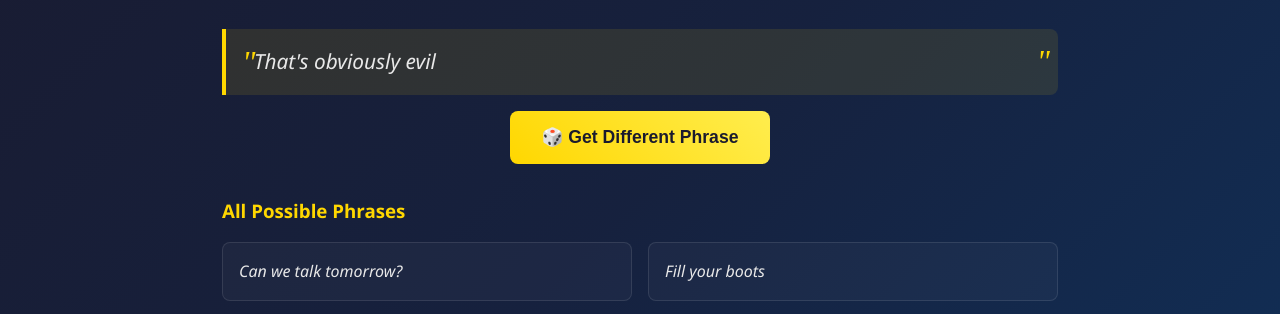
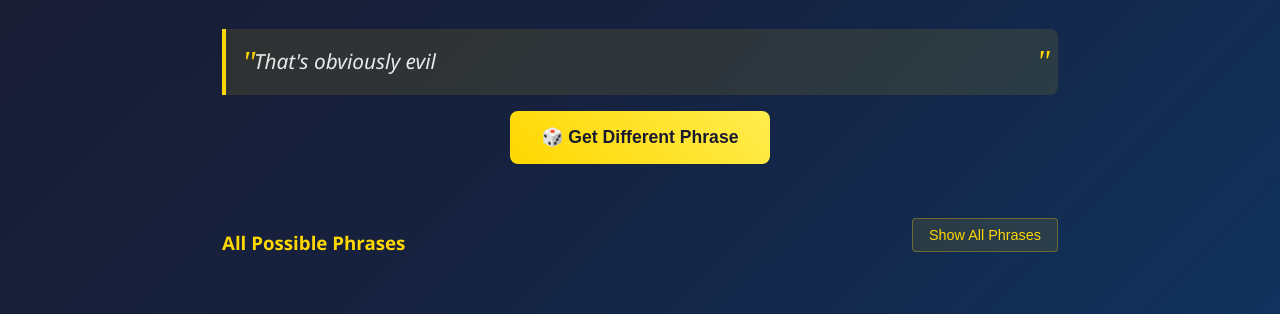
Before and after one commit to chizmeeple/arcane-scripts-suggestions, a plain HTML site: page yaggababble/index.html in a window 1280 px wide. Shown: the part 431-745 px from the top of the page. Drawn offline with Linux system fonts and the light colour scheme.

Commit message:
feat: add Show/Hide all phrases button

```diff
--- a/yaggababble/index.html
+++ b/yaggababble/index.html
@@ -282,6 +282,32 @@
           transform: translateY(-2px);
         }
 
+        .phrases-header {
+          display: flex;
+          justify-content: space-between;
+          align-items: center;
+          margin: 2rem 0 1rem 0;
+        }
+
+        .phrases-header h3 {
+          margin: 0;
+        }
+
+        .toggle-button {
+          background: rgba(255, 215, 0, 0.1);
+          border: 1px solid rgba(255, 215, 0, 0.3);
+          color: #ffd700;
+          padding: 0.5rem 1rem;
+          border-radius: 4px;
+          cursor: pointer;
+          font-size: 0.9rem;
+          transition: all 0.3s ease;
+        }
+
+        .toggle-button:hover {
+          background: rgba(255, 215, 0, 0.2);
+        }
+
         footer {
         text-align: center;
         margin-top: 3rem;
@@ -340,8 +366,13 @@
        </button>
 
        <div class="all-phrases-section">
-         <h3 style="color: #ffd700; margin: 2rem 0 1rem 0">All Possible Phrases</h3>
-         <div class="phrases-grid" id="allPhrases"></div>
+         <div class="phrases-header">
+           <h3 style="color: #ffd700; margin: 2rem 0 1rem 0">All Possible Phrases</h3>
+           <button class="toggle-button" onclick="togglePhrases()" id="toggleButton">
+             Show All Phrases
+           </button>
+         </div>
+         <div class="phrases-grid" id="allPhrases" style="display: none;"></div>
        </div>
 
        </div>
@@ -402,6 +433,7 @@
       document.addEventListener('DOMContentLoaded', function() {
         showRandomPhrase();
         showAllPhrases();
+        loadPhrasesVisibility();
       });
 
       function showAllPhrases() {
@@ -416,6 +448,36 @@
           };
           phrasesGrid.appendChild(phraseDiv);
         });
+      }
+
+      function togglePhrases() {
+        const phrasesGrid = document.getElementById('allPhrases');
+        const toggleButton = document.getElementById('toggleButton');
+        const isVisible = phrasesGrid.style.display !== 'none';
+
+        if (isVisible) {
+          phrasesGrid.style.display = 'none';
+          toggleButton.textContent = 'Show All Phrases';
+          localStorage.setItem('phrasesVisible', 'false');
+        } else {
+          phrasesGrid.style.display = 'grid';
+          toggleButton.textContent = 'Hide All Phrases';
+          localStorage.setItem('phrasesVisible', 'true');
+        }
+      }
+
+      function loadPhrasesVisibility() {
+        const phrasesGrid = document.getElementById('allPhrases');
+        const toggleButton = document.getElementById('toggleButton');
+        const savedVisibility = localStorage.getItem('phrasesVisible');
+
+        if (savedVisibility === 'true') {
+          phrasesGrid.style.display = 'grid';
+          toggleButton.textContent = 'Hide All Phrases';
+        } else {
+          phrasesGrid.style.display = 'none';
+          toggleButton.textContent = 'Show All Phrases';
+        }
       }
 
       function copyPhrase(element) {
```
